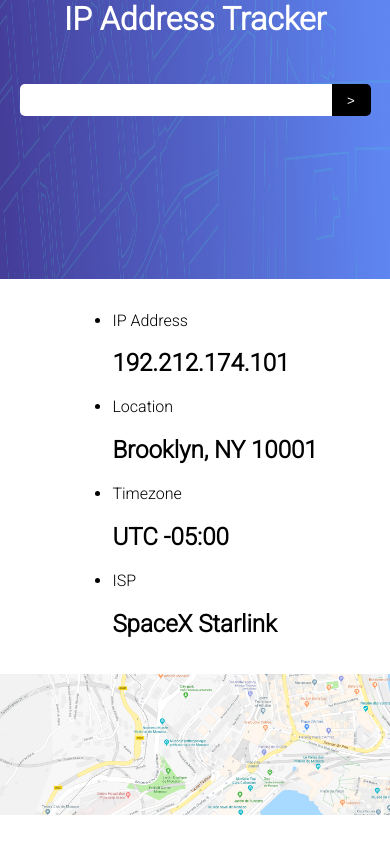
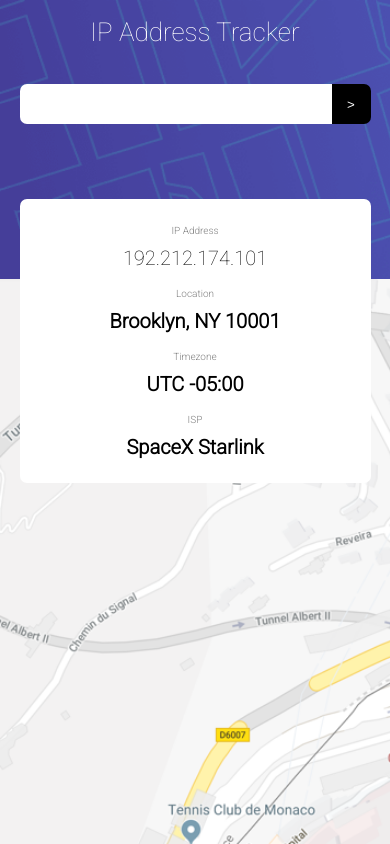
Before and after one commit to adriaan113/fem_iptracker, a Vue app: page / in a window 390 px wide. Built offline with nearby package versions, Linux system fonts and the light colour scheme.

Commit message:
added all mobile css

```diff
--- a/src/App.vue
+++ b/src/App.vue
@@ -1,8 +1,11 @@
 <template>
   <div id="app">
-    <h1 class="title">IP Address Tracker</h1>
-    <img class="background-img" :src="backgroundImg" alt="">
-    <HelloWorld :image="map"/>
+    <header>
+      <h1 class="title">IP Address Tracker</h1>
+    </header>
+
+    <!-- <img class="background-img" :src="backgroundImg" alt=""> -->
+    <HelloWorld/>
   </div>
 </template>
 
@@ -16,23 +19,33 @@ export default {
   },
   data: function(){
     return{
-      backgroundImg: require('/src/assets/pattern-bg.png'),
-      map: require('/src/assets/Maps.png')
+      // backgroundImg: require('/src/assets/pattern-bg.png'),
+      // map: require('/src/assets/Maps.png')
     }
   },
 }
 </script>
 
 <style lang="scss">
-@import url('https://fonts.googleapis.com/css2?family=Roboto:wght@300&display=swap');
+@import url('https://fonts.googleapis.com/css2?family=Roboto:wght@100;300&display=swap');
 @import "./global.scss";
 
 html,
 body{
   margin: 0;
   padding: 0;
+}
 
+h1{
+  font-size: $h1-mobile-font-size;
 }
+h2{
+  font-size: $h2-mobile-font-size;
+}
+p{
+  font-size: $p-mobile-font-size;
+}
+
 #app {
   font-family: 'Roboto', sans-serif;
   font-size: 16px;
@@ -41,15 +54,21 @@ body{
   display: flex;
   flex-flow: column nowrap;
   align-items: center;
-  .title{
-    margin: 0 auto;
-    position: absolute;
-    color: $primary-text-color;
-  }
-  .background-img{
+  header{
     width: 100%;
     height: 33vh;
-    //height: 100%;
+    background-image: url("./assets/pattern-bg.png");
+    background-repeat: no-repeat;
+    background-size: cover;
+    display: flex;
+    flex-flow: column nowrap;
+    align-items: center;
+    .title{
+      font-size: $h1-mobile-font-size;
+      position: absolute;
+      color: $primary-text-color;
+      font-weight: lighter;
+    }
   }
 }
 </style>
--- a/src/components/HelloWorld.vue
+++ b/src/components/HelloWorld.vue
@@ -25,7 +25,7 @@
       </li>
     </ul>
     <div class="map">
-      <img :src="image" alt="">
+      <!-- <img :src="image" alt=""> -->
     </div>
   </div>
 </template>
@@ -34,7 +34,7 @@
 export default {
   name: 'HelloWorld',
     props:{
-      image: Object,
+      // image: Object,
   }
 
 }
@@ -52,31 +52,70 @@ export default {
       position: absolute;
       top: 10%;
       width: 100%;
+      max-width: 35rem;
       display: flex;
       justify-content: center;
       input{
-        height: 2rem;
+        height: 2.5rem;
         margin: 0;
         padding: 0;
         border-width: 0;
       }
       input[type="text"]{
-        width: 80%;
+        width: 80vw;
         border-radius: $border 0 0 $border;
       }
       input[type="submit"]{
         width: 10%;
+        max-width: 3rem;
         background-color: $btn-color;
         color: $primary-text-color;
         border-radius:  0 $border $border 0;
+        cursor: pointer;
+        &:hover{
+          background-color: $btn-hover-color;
+        }
+      }
+    }
+
+    .info{
+      background-color: $background-color;
+      list-style: none;
+      border-radius: $border;
+      display: flex;
+      flex-flow: column nowrap;
+      align-items: center;
+      padding: 1rem 0;
+      margin:  -5rem 0 0;
+      width: 90vw;
+      max-width: 69rem;
+      z-index: 2;
+      &__item{
+        display: flex;
+        flex-flow: column nowrap;
+        align-items: center;
+        width: 100%;
+        p{
+          color: $tertiary-text-color;
+        }
+        h2{
+          margin: 0 0 .5rem;
+        }
+        &:nth-child(1){
+          h2{
+            font-weight: lighter;
+          }
+        }
       }
     }
 
     .map{
-      img{
-      width: 100%;
-      height: auto;
-      }
+      background-image: url("../assets/Maps.png");
+        background-repeat: no-repeat;
+        background-size: cover;
+        width: 100%;
+        height: 67vh;
+        position: absolute;
   }
 
 }
--- a/src/global.scss
+++ b/src/global.scss
@@ -6,6 +6,7 @@ $secondary-text-color: black;
 $tertiary-text-color: grey;
 $btn-color: black;
 $btn-hover-color: grey;
+$background-color: $primary-text-color;
 
 //font size
 
@@ -41,4 +42,4 @@ $desktop-padding: 1rem;
 
 //border radius
 
-$border: 5px;
+$border: 7px;
```
